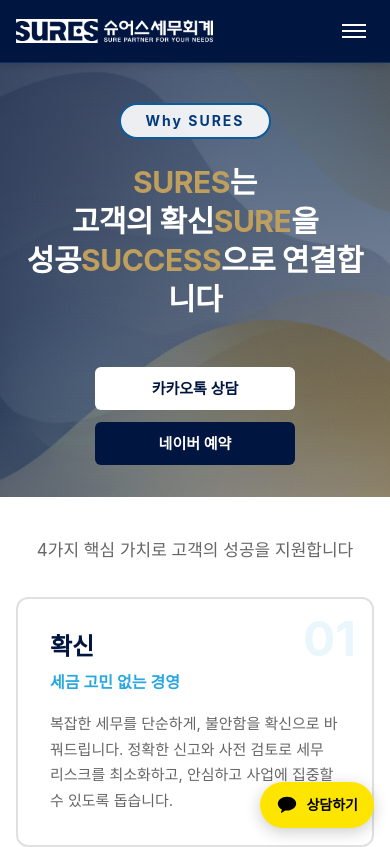
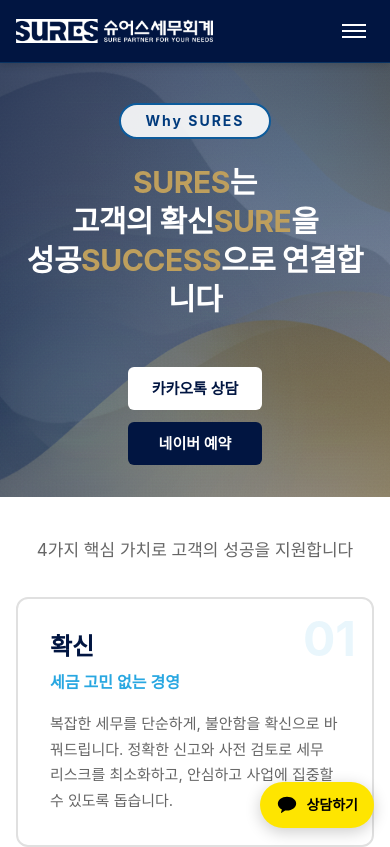
Before and after one commit to CHOHYUNHWA/sures, a Next.js app in the folder frontend/: page /why in a window 390 px wide. Shown: the top 847 px of the page. Built offline with nearby package versions, Linux system fonts and the light colour scheme.

Commit message:
fix: Hero 기본 CTA 버튼 모바일 크기 홈과 통일
Co-Authored-By: Claude Opus 4.6 <noreply@anthropic.com>

```diff
--- a/frontend/src/components/ui/Hero.module.css
+++ b/frontend/src/components/ui/Hero.module.css
@@ -196,12 +196,11 @@
   .ctaButtons {
     flex-direction: column;
     gap: 0.75rem;
-    align-items: center;
   }
 
   .ctaButtonOutline,
   .ctaButtonPrimary {
-    min-width: 200px;
+    min-width: 100%;
   }
 }
 
```
